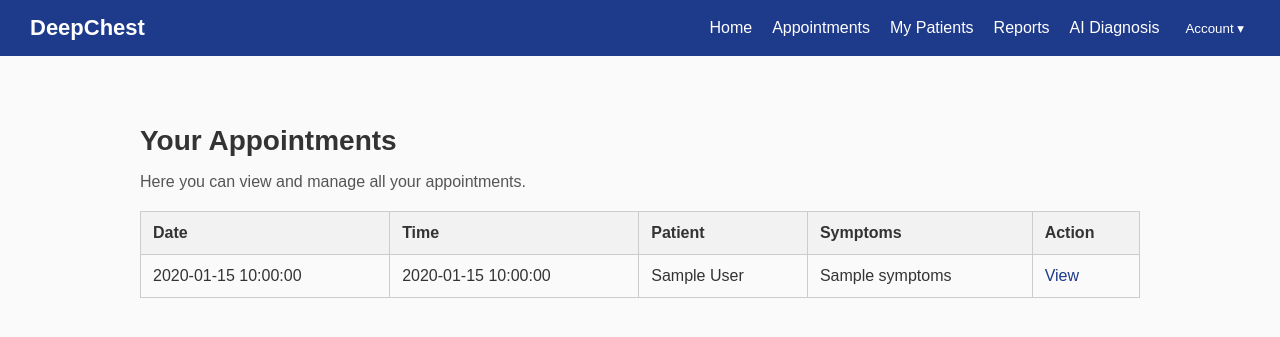
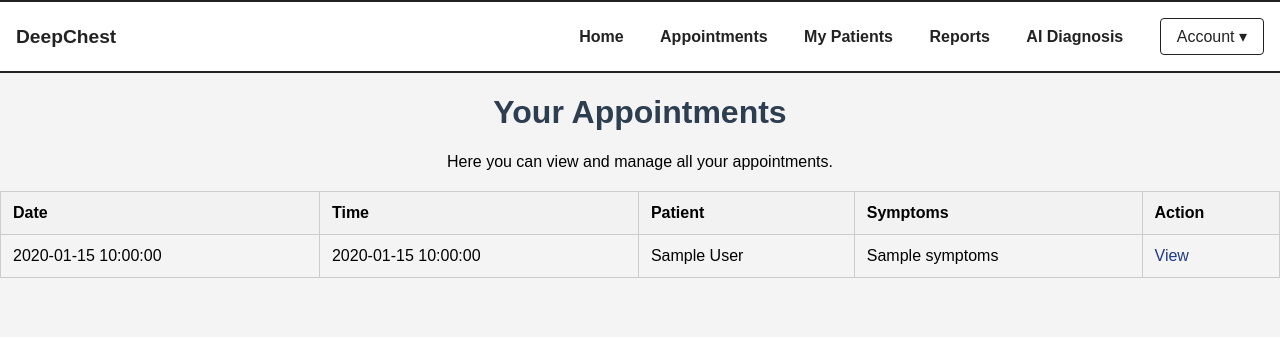
Before and after one commit to Justinohayo/DeepChest, a Flask app: template templates/doctor/doctor_appointments.html in a window 1280 px wide. Shown: the top 337 px of the page. Run offline with Flask 3, Linux system fonts and the light colour scheme; the template is opened without the code that fills it: most values are stand-ins (such as "Sample title", 1, 10 or a date in 2020).

Commit message:
fixed appoimtment page

```diff
--- a/static/doctor.css
+++ /dev/null
@@ -1,124 +0,0 @@
-/* General styles */
-body {
-  margin: 0;
-  font-family: Arial, sans-serif;
-  background-color: #fafafa;
-  color: #333;
-}
-
-/* Navbar */
-nav {
-  display: flex;
-  justify-content: space-between;
-  align-items: center;
-  background: #1e3a8a; /* deep blue */
-  padding: 15px 30px;
-  color: white;
-}
-
-nav .logo {
-  font-size: 22px;
-  font-weight: bold;
-}
-
-nav .nav-links {
-  display: flex;
-  align-items: center;
-  gap: 20px;
-}
-
-nav .nav-links a {
-  color: white;
-  text-decoration: none;
-  font-weight: 500;
-  transition: color 0.2s ease;
-}
-
-nav .nav-links a:hover {
-  color: #93c5fd; /* lighter blue hover */
-}
-
-/* Dropdown menu */
-.dropdown {
-  position: relative;
-}
-
-.dropbtn {
-  background: none;
-  border: none;
-  color: white;
-  font-weight: 500;
-  cursor: pointer;
-}
-
-.dropdown-content {
-  display: none;
-  position: absolute;
-  right: 0;
-  background-color: white;
-  min-width: 160px;
-  box-shadow: 0px 8px 16px rgba(0,0,0,0.2);
-  z-index: 1;
-}
-
-.dropdown-content a {
-  color: #333;
-  padding: 10px 15px;
-  text-decoration: none;
-  display: block;
-}
-
-.dropdown-content a:hover {
-  background-color: #f2f2f2;
-}
-
-.dropdown:hover .dropdown-content {
-  display: block;
-}
-
-/* Page content */
-.doctor-page-content {
-  max-width: 1000px;
-  margin: 30px auto;
-  padding: 20px;
-}
-
-.doctor-page-content h1 {
-  font-size: 28px;
-  margin-bottom: 10px;
-}
-
-.doctor-page-content p {
-  margin-bottom: 20px;
-  color: #555;
-}
-
-/* Table styles */
-table {
-  width: 100%;
-  border-collapse: collapse;
-  margin-top: 20px;
-}
-
-table, th, td {
-  border: 1px solid #ccc;
-}
-
-th, td {
-  padding: 12px;
-  text-align: left;
-}
-
-th {
-  background: #f2f2f2;
-}
-
-td a {
-  color: #1e3a8a;
-  font-weight: 500;
-  text-decoration: none;
-}
-
-td a:hover {
-  text-decoration: underline;
-}
--- a/static/style.css
+++ b/static/style.css
@@ -278,3 +278,32 @@ nav .nav-links a:last-child {
   box-shadow: 0 2px 16px rgba(0, 0, 0, 0.07);
   max-width: 1500px;
 }
+/* Table styles for doctor appointment */
+table {
+  width: 100%;
+  border-collapse: collapse;
+  margin-top: 20px;
+}
+
+table, th, td {
+  border: 1px solid #ccc;
+}
+
+th, td {
+  padding: 12px;
+  text-align: left;
+}
+
+th {
+  background: #f2f2f2;
+}
+
+td a {
+  color: #1e3a8a;
+  font-weight: 500;
+  text-decoration: none;
+}
+
+td a:hover {
+  text-decoration: underline;
+}
--- a/templates/doctor/doctor_appointments.html
+++ b/templates/doctor/doctor_appointments.html
@@ -3,7 +3,7 @@
   <head>
     <meta charset="UTF-8" />
     <title>Doctor Appointments - DeepChest</title>
-    <link rel="stylesheet" href="/static/doctor.css" />
+    <link rel="stylesheet" href="/static/style.css" />
   </head>
   <body>
     <nav>
```
